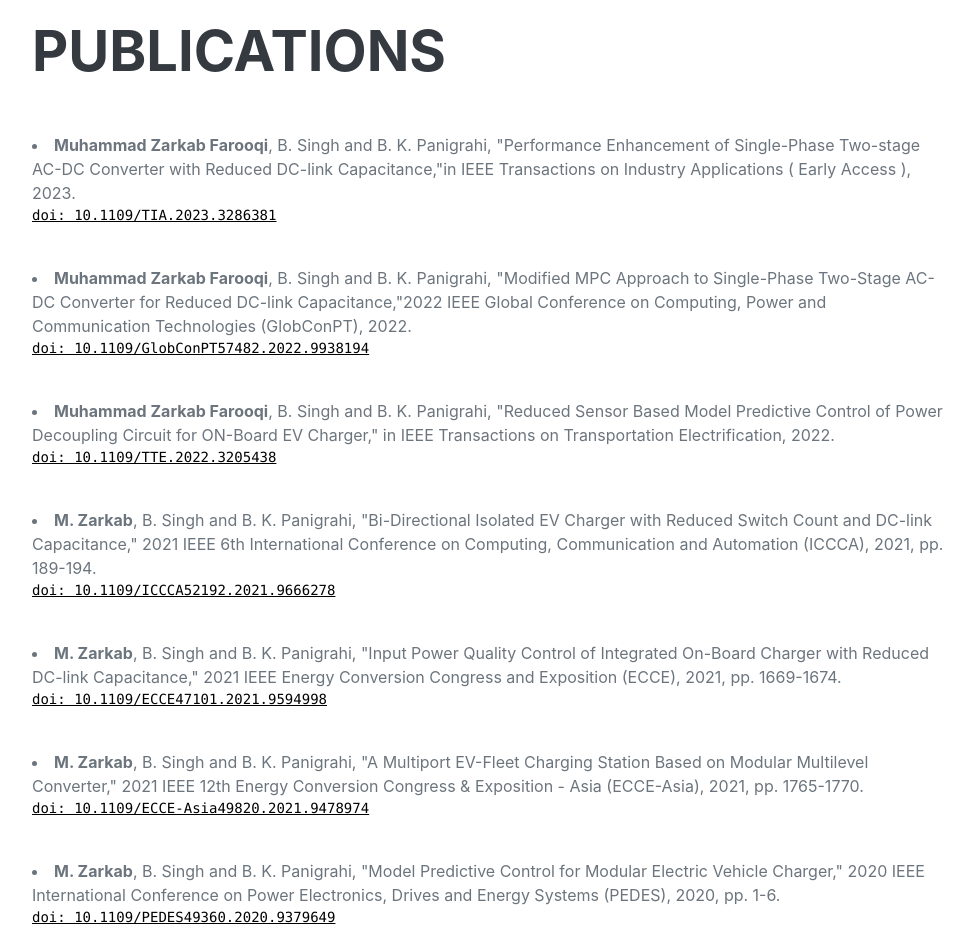
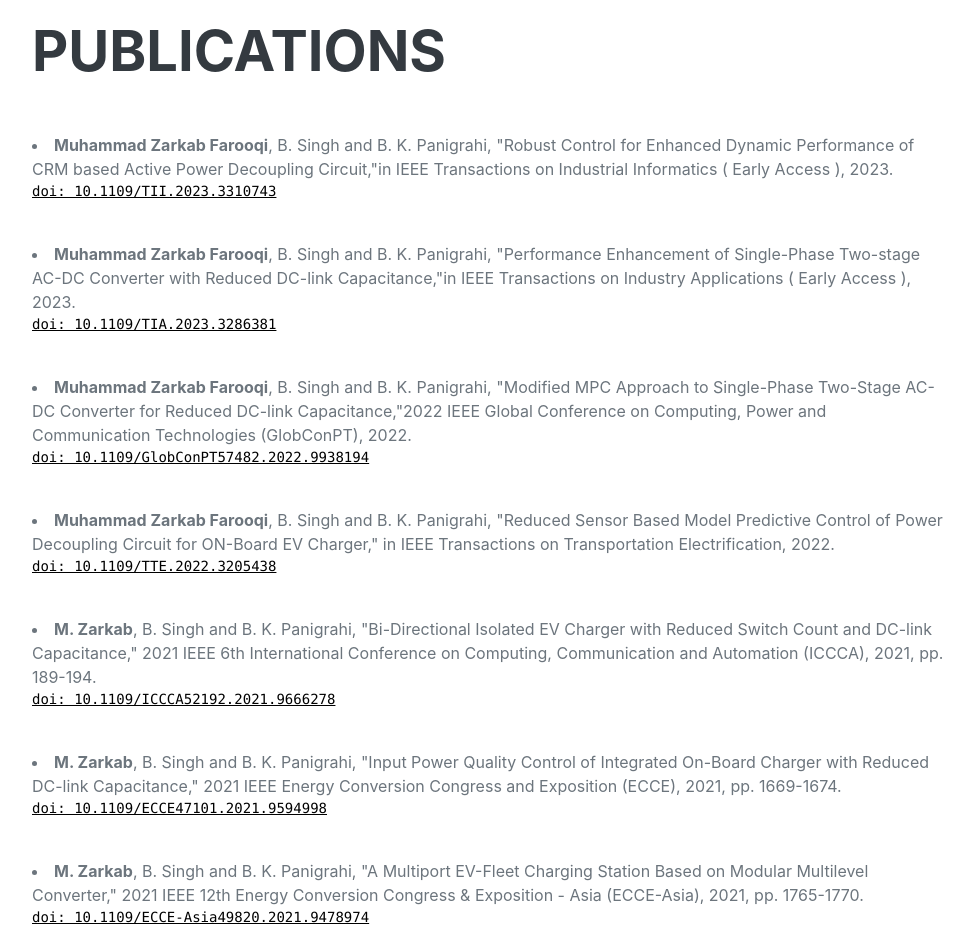
Before and after one commit to zarkab/zarkab.github.io, a plain HTML site: page index.html in a window 1280 px wide. Shown: the part 1760-2691 px from the top of the page, without its empty margins (288-1262 px from the left). Drawn offline with nearby package versions, Linux system fonts and the light colour scheme; a web font is replaced by a local one.

Commit message:
Update index.html

```diff
--- a/index.html
+++ b/index.html
@@ -114,6 +114,12 @@
                     <h2 class="mb-5">Publications</h2>
                      <li>
                         <span class="fa-li"> </span>
+                        <b>Muhammad Zarkab Farooqi</b>, B. Singh and B. K. Panigrahi, "Robust Control for Enhanced Dynamic Performance of CRM based Active Power Decoupling Circuit,"in IEEE Transactions on Industrial Informatics ( Early Access ), 2023.
+                        <pre><a href="https://ieeexplore.ieee.org/document/">doi: 10.1109/TII.2023.3310743</a></pre>
+                    </li>
+                    <br>
+                    <li>
+                        <span class="fa-li"> </span>
                         <b>Muhammad Zarkab Farooqi</b>, B. Singh and B. K. Panigrahi, "Performance Enhancement of Single-Phase Two-stage AC-DC Converter with Reduced DC-link Capacitance,"in IEEE Transactions on Industry Applications ( Early Access ), 2023.
                         <pre><a href="https://ieeexplore.ieee.org/document/10153658">doi: 10.1109/TIA.2023.3286381</a></pre>
                     </li>
```
